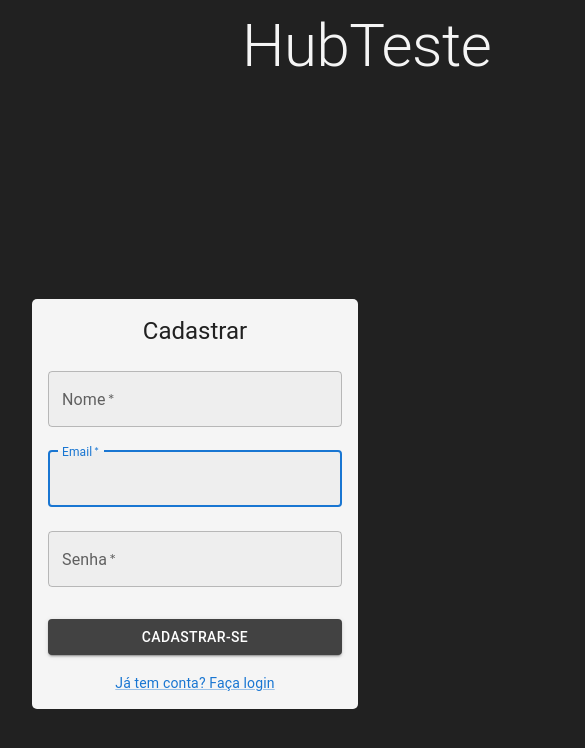
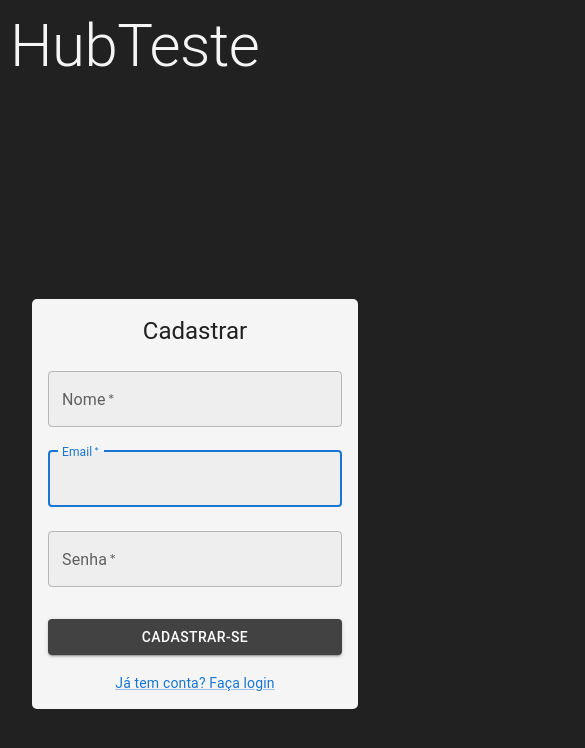
Before and after one commit to eliforte/hublocal-test-frontend, a React (Create React App) app: page /register in a window 390 px wide. Shown: the top 748 px of the page, 585 px wide, since content can reach past the window. Built offline with nearby package versions, Linux system fonts and the light colour scheme.

Commit message:
feat: created component Header

```diff
--- a/src/components/header/index.tsx
+++ b/src/components/header/index.tsx
@@ -2,14 +2,21 @@ import * as React from 'react'
 import {
   Box,
   Typography,
-  useTheme
+  useTheme,
+  useMediaQuery
 } from '@mui/material'
 
 export const Header: React.FC = () => {
   const theme = useTheme()
+  const smDown = useMediaQuery(theme.breakpoints.down('sm'))
 
   return (
-    <Box marginLeft={theme.spacing(29)}>
+    <Box
+      display="flex"
+      flexDirection="row"
+      marginLeft={ smDown ? theme.spacing(0) : theme.spacing(29)}
+      maxWidth="100vw"
+    >
       <Typography
         color="#f5f5f5"
         component="h1"
@@ -17,7 +24,7 @@ export const Header: React.FC = () => {
         sx={{
           pt: '10px',
           pl: '10px',
-          width: '100vw',
+          width: '100%',
           borderRadius: '5px'
         }}
       >
```
